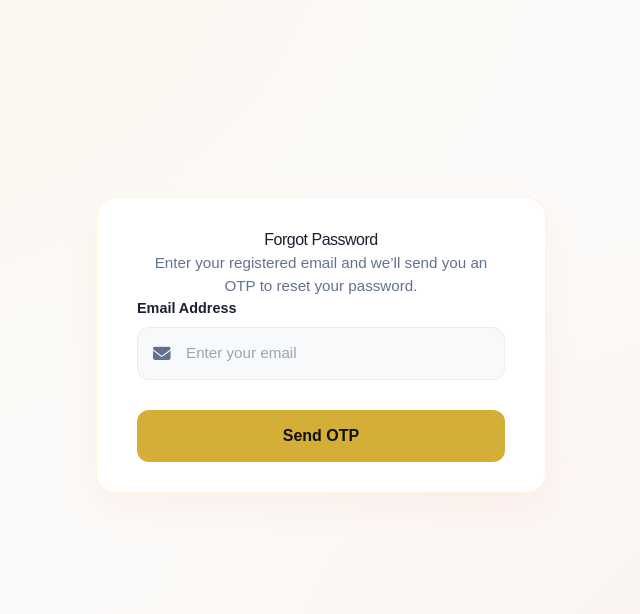
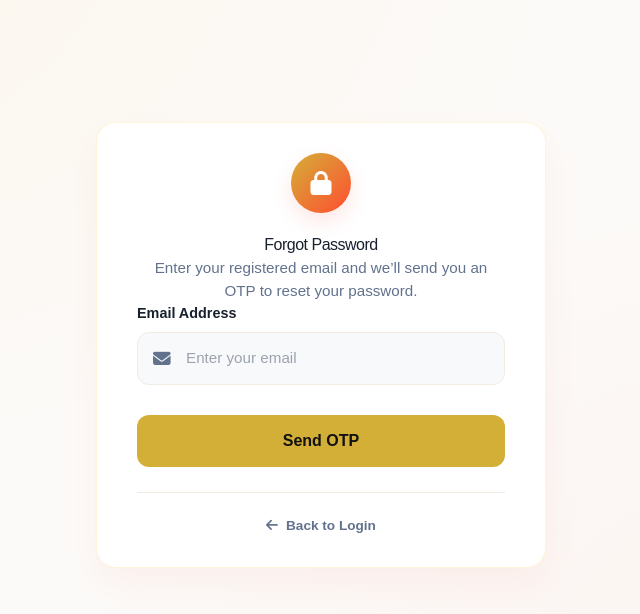
Before and after one commit to virudobariya24/FoodEat-, a Django app: page /forgot_password/ in a window 1280 px wide. Shown: the part 80-694 px from the top of the page, without its empty margins (319-959 px from the left). Run offline with Django 5.2, Linux system fonts and the light colour scheme; some web fonts are replaced.

Commit message:
Update forgot_password.html layout: add step-dependent titles, header security icons, and a back-to-login footer link

```diff
--- a/templates/forgot_password.html
+++ b/templates/forgot_password.html
@@ -141,16 +141,64 @@
                 margin-bottom: 16px;
             }
         }
+        .card-icon {
+            width: 60px;
+            height: 60px;
+            background: linear-gradient(135deg, var(--accent-color), var(--orange-accent));
+            border-radius: 50%;
+            display: flex;
+            align-items: center;
+            justify-content: center;
+            margin: 0 auto 20px auto;
+            color: #fff;
+            font-size: 1.5rem;
+            box-shadow: 0 8px 20px rgba(240, 89, 65, 0.15);
+        }
+        .auth-footer {
+            text-align: center;
+            margin-top: 25px;
+            border-top: 1px solid var(--border-color);
+            padding-top: 20px;
+        }
+        .auth-footer a {
+            color: var(--secondary-text);
+            text-decoration: none;
+            font-size: 0.85rem;
+            font-weight: 600;
+            transition: all 0.3s ease;
+            display: inline-flex;
+            align-items: center;
+            gap: 8px;
+        }
+        .auth-footer a:hover {
+            color: var(--orange-accent);
+        }
     </style>
 </head>
 <body>
     {% include 'header.html' %}
     <main class="auth-container">
         <div class="auth-content">
-            <h2>Forgot Password</h2>
-            <p>Enter your registered email and we’ll send you an OTP to reset your password.</p>
+            <div class="card-icon">
+                {% if not request.session.otp_sent %}
+                    <i class="fas fa-lock"></i>
+                {% elif request.session.otp_sent and not request.session.otp_verified %}
+                    <i class="fas fa-shield-alt"></i>
+                {% else %}
+                    <i class="fas fa-key"></i>
+                {% endif %}
+            </div>
 
-
+            {% if not request.session.otp_sent %}
+                <h2>Forgot Password</h2>
+                <p class="subtitle">Enter your registered email and we’ll send you an OTP to reset your password.</p>
+            {% elif request.session.otp_sent and not request.session.otp_verified %}
+                <h2>Verify OTP</h2>
+                <p class="subtitle">Enter the verification code sent to your email to reset your password.</p>
+            {% elif request.session.otp_verified %}
+                <h2>New Password</h2>
+                <p class="subtitle">Please enter and confirm your new account password below.</p>
+            {% endif %}
 
             <form method="POST">
                 {% csrf_token %}
@@ -204,6 +252,10 @@
                     <button type="submit" class="submit-btn">Reset Password</button>
                 {% endif %}
             </form>
+
+            <div class="auth-footer">
+                <a href="/login/"><i class="fas fa-arrow-left"></i> Back to Login</a>
+            </div>
         </div>
     </main>
 
```
